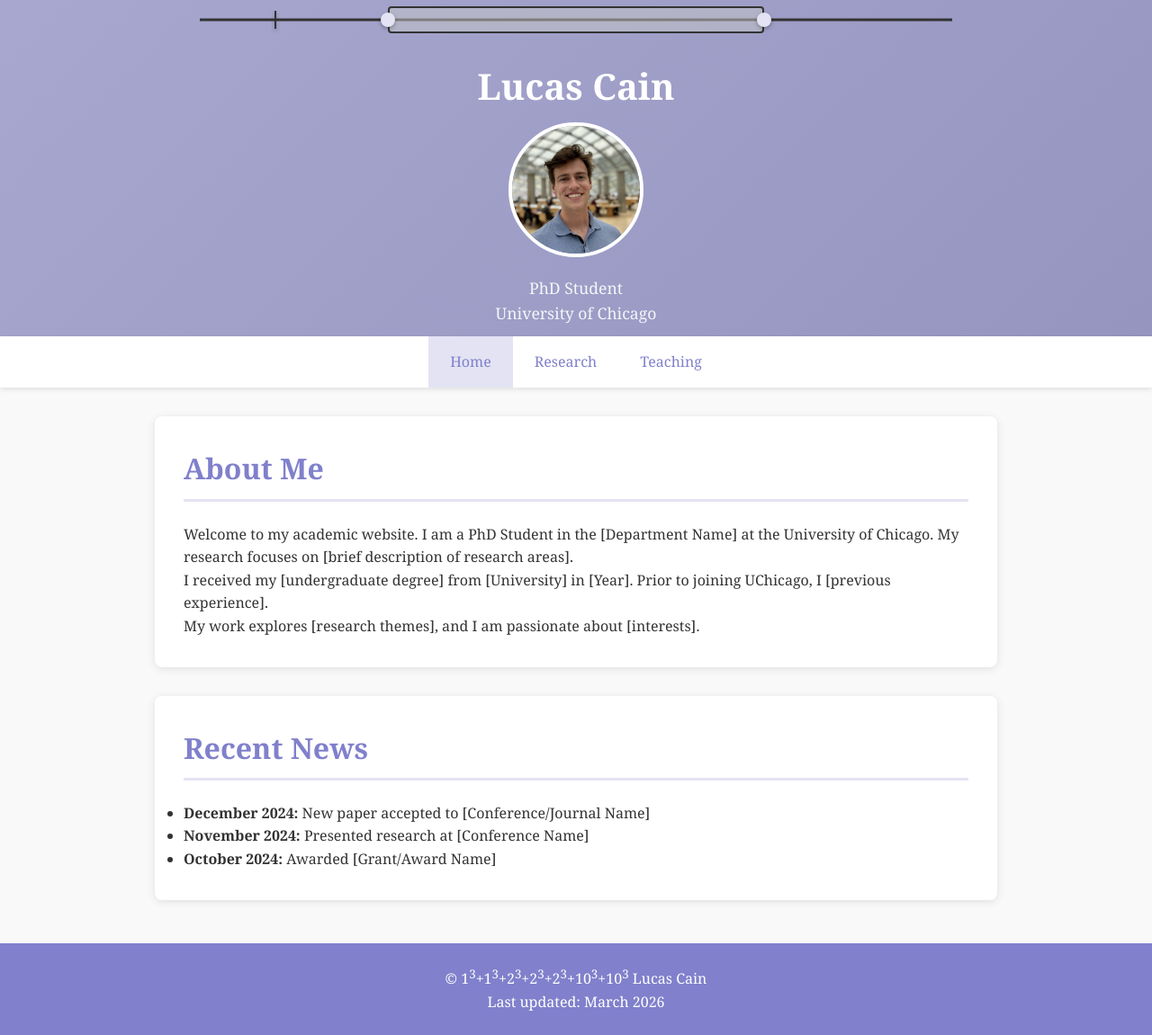
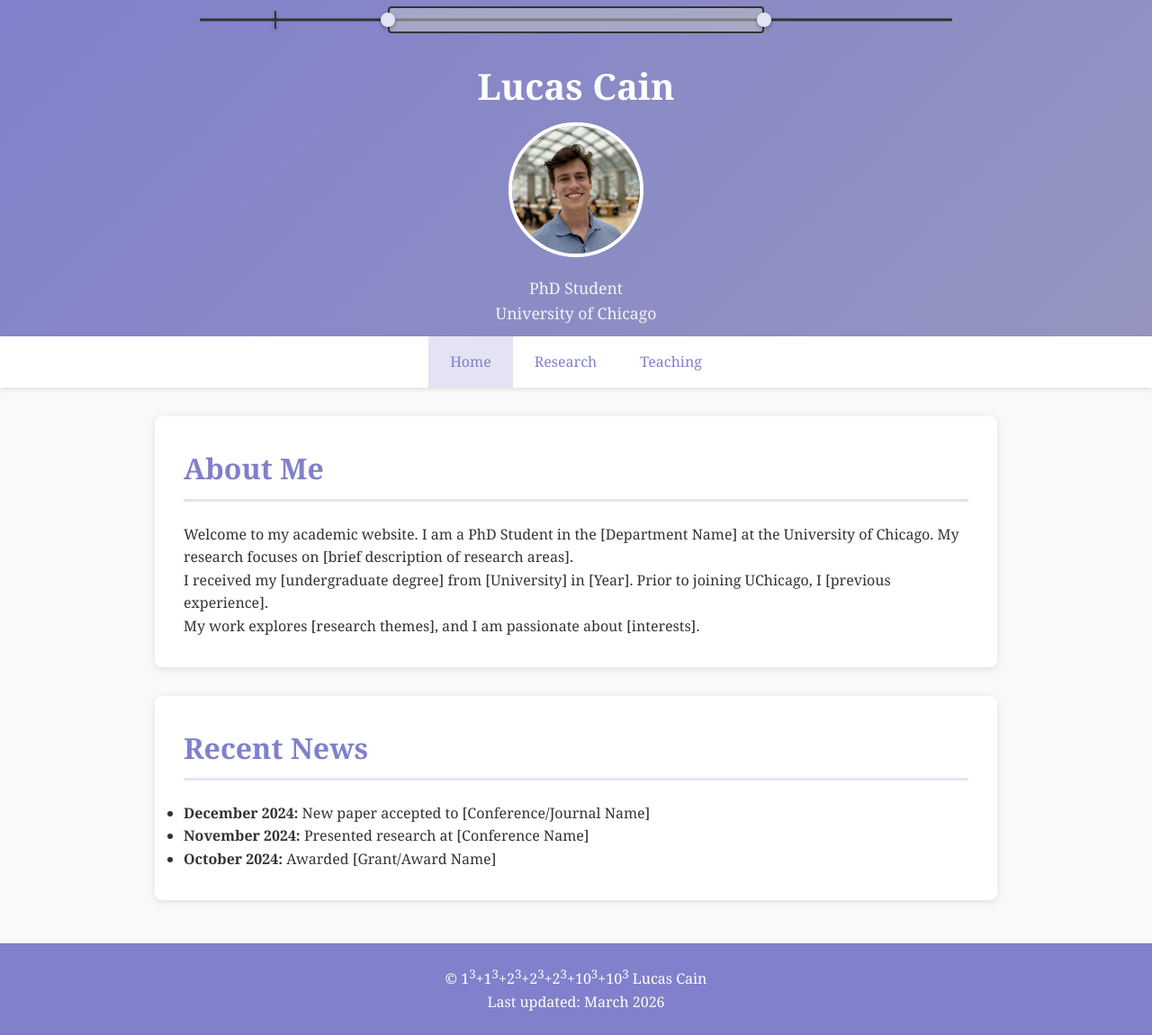
Before and after one commit to L-Cain/L-Cain.github.io, a Jekyll site: the page built from index.md, in a window 1280 px wide. Shown: the whole page at 90% size. Built offline with Jekyll 4.4.1, drawn with Linux system fonts in a browser that asks for light colours.

Commit message:
Update default.html

```diff
--- a/_layouts/default.html
+++ b/_layouts/default.html
@@ -19,7 +19,7 @@
         }
 
         header {
-            background: linear-gradient(135deg, #a7a7cf 0%, #9595c0 100%);
+            background: linear-gradient(135deg, #8080cc 0%, #9595c0 100%);
             color: white;
             padding: 0.75rem 0;
             box-shadow: 0 1px 3px rgba(0,0,0,0.1);
```
